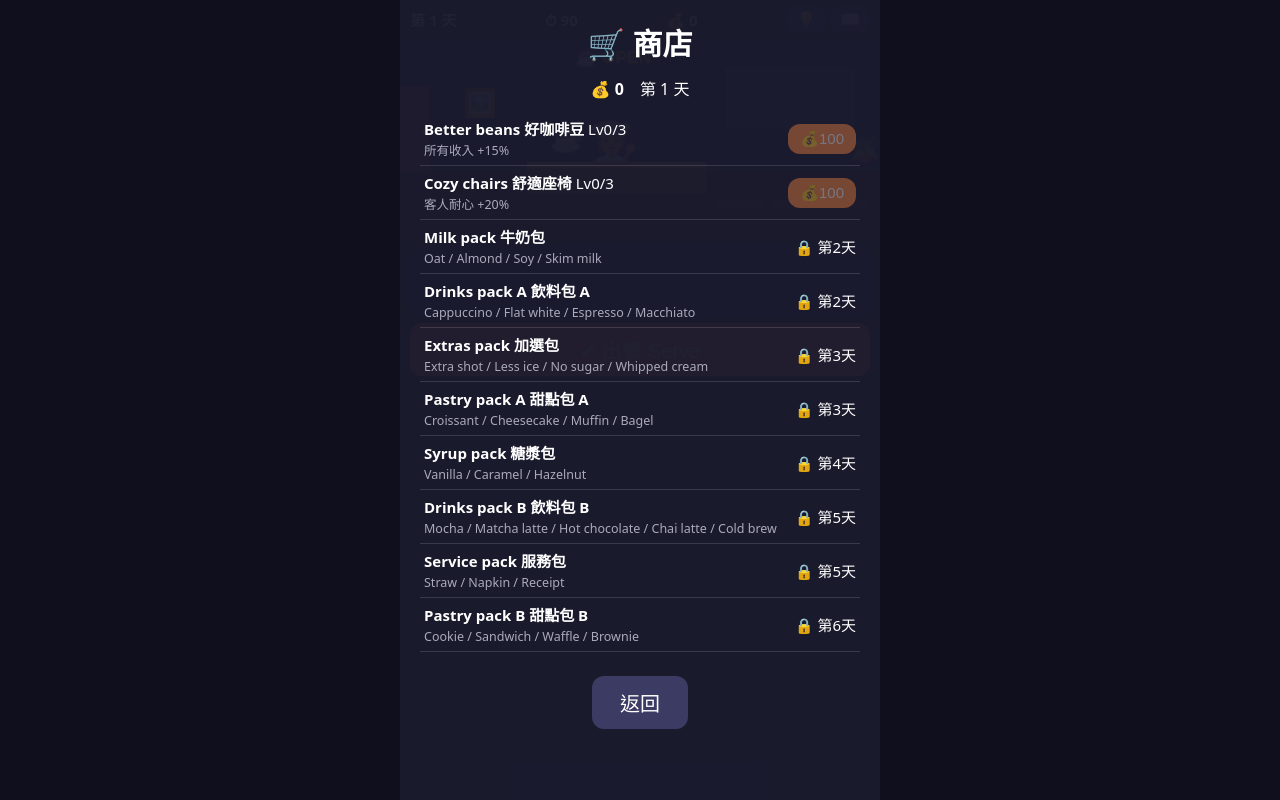
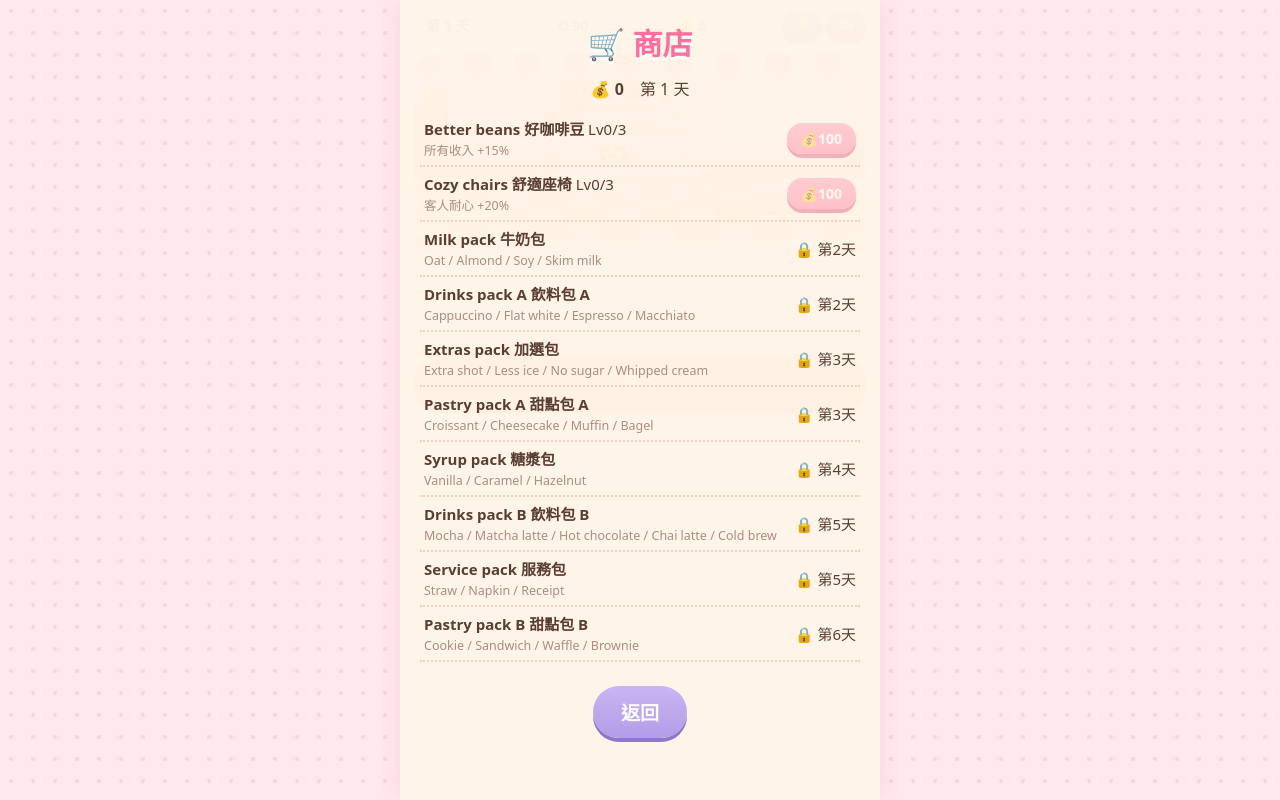
Before and after one commit to hanamimi516/cafe-talk, a plain HTML site: page index.html in a window 1280 px wide. Both pictures are taken after a click on the button "🛒 商店". Drawn offline with Linux system fonts and the light colour scheme.

Commit message:
Add files via upload

```diff
--- a/index.html
+++ b/index.html
@@ -3,38 +3,43 @@
 <meta charset="UTF-8">
 <meta name="viewport" content="width=device-width,initial-scale=1,user-scalable=no">
 <link rel="manifest" href="manifest.json">
-<meta name="theme-color" content="#1a1a2e">
+<meta name="theme-color" content="#ffe3ec">
 <title>Café Talk 咖啡館</title>
 <style>
 *{box-sizing:border-box;-webkit-tap-highlight-color:transparent}
-html,body{margin:0;height:100%;background:#0f0f1e;color:#fff;font-family:system-ui,sans-serif}
-#app{max-width:480px;min-height:100%;margin:0 auto;background:#1a1a2e;position:relative;padding-bottom:12px}
-#top{display:flex;justify-content:space-between;align-items:center;padding:6px 10px;font-weight:bold;font-size:15px}
+html,body{margin:0;height:100%;color:#5a3e36;font-family:"Nunito","Quicksand","PingFang TC","Noto Sans TC","Microsoft JhengHei",ui-rounded,system-ui,sans-serif;background:#ffe9ef radial-gradient(#ffd3df 2px,transparent 2.5px) 0 0/22px 22px}
+#app{max-width:480px;min-height:100%;margin:0 auto;background:#fff8f0;position:relative;padding:0 0 14px;box-shadow:0 0 24px #e9a7b855}
+#top{display:flex;justify-content:space-between;align-items:center;padding:10px 14px;font-weight:800;font-size:14px;gap:6px}
+#top>span:not(:last-child){background:#fff;border-radius:999px;padding:5px 12px;box-shadow:0 3px 0 #f6d5cc}
 #top button{padding:4px 10px;font-size:16px}
-canvas{width:100%;display:block;touch-action:none}
-#cust{margin:6px 10px;padding:6px 10px;background:#2a2a44;border-radius:12px}
-#ty{font-size:12px;color:#ffd23d}
-#bub{font-size:16px;line-height:1.35;min-height:44px}
-#hint{color:#9aa;font-size:12px;min-height:16px}
-.row{display:flex;flex-wrap:wrap;gap:4px;padding:0 10px 4px}
-.o{flex:1 1 22%;min-height:40px;font-size:12px;padding:3px 1px;border-radius:10px;background:#3b3b63;line-height:1.15;overflow:hidden}
-.o small{display:block;font-size:10px;color:#bbb}
-.o.on{background:#ff8a3d}.o.on small{color:#fff}
-.row.bad .o.on{background:#e11d48}
-#sv{display:block;width:calc(100% - 20px);margin:6px 10px 0}
-button{border:0;border-radius:12px;background:#ff8a3d;color:#fff;font-size:20px;padding:12px 28px}
-button.s{background:#3b3b63}
-button:disabled{opacity:.4}
-.b{font-size:15px;padding:6px 12px}
-.ov{position:absolute;inset:0;background:#1a1a2ef7;display:flex;flex-direction:column;align-items:center;justify-content:center;gap:12px;padding:20px;text-align:center;z-index:5;min-height:100%}
+canvas{width:calc(100% - 28px);margin:4px 14px 0;display:block;touch-action:none;border-radius:22px;box-shadow:0 0 0 4px #fff,0 7px 0 4px #f6c9c0}
+#cust{position:relative;margin:18px 14px 12px;padding:8px 12px;background:#fff;border:3px solid #ffd0dc;border-radius:20px;box-shadow:0 4px 0 #ffd0dc}
+#cust:before{content:"";position:absolute;top:-11px;left:36px;width:16px;height:16px;background:#fff;border-left:3px solid #ffd0dc;border-top:3px solid #ffd0dc;transform:rotate(45deg)}
+#ty{font-size:12px;color:#e0709a;font-weight:700}
+#bub{font-size:16px;line-height:1.4;min-height:44px;font-weight:700}
+#hint{color:#a98c84;font-size:12px;min-height:16px}
+.row{display:flex;flex-wrap:wrap;gap:6px;padding:0 14px 6px}
+.o{flex:1 1 22%;min-height:42px;font-size:12px;font-weight:700;padding:3px 2px;border-radius:14px;background:#fff;color:#5a3e36;border:2.5px solid #ffd9c7;box-shadow:0 3px 0 #ffd9c7;line-height:1.15;overflow:hidden;font-family:inherit}
+.o small{display:block;font-size:10px;color:#b5948a;font-weight:600}
+.o:active{transform:translateY(2px);box-shadow:0 1px 0 #ffd9c7}
+.o.on{background:linear-gradient(#ff9db8,#ff86a8);color:#fff;border-color:#ff7aa0;box-shadow:0 3px 0 #e0608a}
+.o.on small{color:#fff}
+.row.bad .o.on{background:#ff6b6b;border-color:#e04848;box-shadow:0 3px 0 #b83030}
+button{border:0;border-radius:999px;background:linear-gradient(#ff9db8,#ff86a8);color:#fff;font-size:19px;font-weight:800;padding:12px 28px;font-family:inherit;box-shadow:0 4px 0 #e0608a}
+button.s{background:linear-gradient(#c9b6f2,#b39ce8);box-shadow:0 4px 0 #8f78cc}
+button:active{transform:translateY(2px)}
+button:disabled{opacity:.45}
+#sv{display:block;width:calc(100% - 28px);margin:10px 14px 0;background:linear-gradient(#ffb36b,#ff9a4d);box-shadow:0 5px 0 #d97a2c;font-size:21px}
+.b{font-size:14px;padding:6px 14px}
+.ov{position:absolute;inset:0;background:#fff4e8f8;display:flex;flex-direction:column;align-items:center;justify-content:center;gap:12px;padding:20px;text-align:center;z-index:5;min-height:100%}
 .ov.top{justify-content:flex-start}
 .hide{display:none!important}
-h1{margin:0;font-size:30px}
-h3{margin:12px 0 4px;color:#ff8a3d;text-align:left;width:100%}
-.r{display:flex;justify-content:space-between;align-items:center;gap:8px;width:100%;padding:6px 4px;border-bottom:1px solid #fff2;font-size:15px;text-align:left}
+h1{margin:0;font-size:30px;color:#ff6f9c;text-shadow:0 3px 0 #fff}
+h3{margin:12px 0 4px;color:#e0709a;text-align:left;width:100%}
+.r{display:flex;justify-content:space-between;align-items:center;gap:8px;width:100%;padding:6px 4px;border-bottom:2px dotted #f2cfc2;font-size:15px;text-align:left}
 .w{width:100%}
-small{color:#aab}
-#fl{position:fixed;left:0;right:0;top:35%;text-align:center;font-size:28px;font-weight:bold;pointer-events:none;text-shadow:0 2px 6px #000;z-index:9}
+small{color:#a98c84}
+#fl{position:fixed;left:0;right:0;top:35%;text-align:center;font-size:30px;font-weight:900;pointer-events:none;-webkit-text-stroke:6px #fff;paint-order:stroke fill;z-index:9}
 </style></head>
 <body><div id="app">
 <div id="top"><span id="d"></span><span id="t"></span><span id="c"></span><span><button class="s" id="hb">💡</button> <button class="s" id="sb">📖</button></span></div>
@@ -171,7 +176,7 @@ function upd(dt){
     if(mv)c.x+=Math.sign(dx)*Math.min(Math.abs(dx),75*dt);
     c.y+=(c.ty-c.y)*Math.min(1,dt*6);c.by=mv?Math.sin(tm*14+c.id)*2.5:0;
     if(!mv){if(c.st=='in')c.st='wait';else if(c.st=='toSeat'){c.st='sit';c.tm=7+Math.random()*4}}
-    if(c.st=='wait'){c.pat-=dt;if(c.pat<=0){lost++;c.st='out';c.tx=-40;c.mad=1;flash('😠 客人離開了','#f66')}}
+    if(c.st=='wait'){c.pat-=dt;if(c.pat<=0){lost++;c.st='out';c.tx=-40;c.mad=1;flash('😠 客人離開了','#e5484d')}}
     if(c.st=='sit'){c.tm-=dt;if(c.tm<=0){c.st='out';c.tx=-40;c.ty=130;seats[c.seat]=0}}
   });
   cs=cs.filter(c=>!(c.st=='out'&&c.x<-30));
@@ -181,20 +186,20 @@ function upd(dt){
 function serve(){
   const c=cs.find(c=>c.id==selId);if(!run||!c||c.st!='wait')return;
   const s=c.sel,o=c.o;
-  if(!s.size||!s.temp||!s.drink)return flash('還沒選完喔','#fc6');
+  if(!s.size||!s.temp||!s.drink)return flash('還沒選完喔','#e69a00');
   const b=diff(o,s);
   if(!b.length){
     let p=BASE[o.drink]+{S:0,M:10,L:20}[o.size]+o.ex.length*10+(o.syrup!='none'?10:0)+o.food.length*40+o.misc.length*5;
     p=Math.round(p*TY[c.t].m*(1+.15*(S.beans||0))*(c.pat>c.pm*.6?1.1:1));
     C+=p;dayC+=p;served++;
     Object.keys(RN).forEach(r=>[].concat(o[r]).forEach(v=>{const k=r+':'+v;if(P[k]>0)P[k]--}));
-    save();ls.set('c3p',P);vib(30);flash('✔ +'+p,'#4f4');
+    save();ls.set('c3p',P);vib(30);flash('✔ +'+p,'#2fb36b');fx.push({x:c.x,y:c.y-20,t:0});
     const seat=o.for=='here'?seats.indexOf(0):-1;
     c.drink=o.temp=='ice'?'🧋':'☕';
     if(seat>=0){seats[seat]=1;c.seat=seat;c.st='toSeat';c.tx=SE[seat];c.ty=112}else{c.st='out';c.tx=-40}
   }else{
     b.forEach(r=>[].concat(o[r]).forEach(v=>{const k=r+':'+v;P[k]=(P[k]||0)+1;miss[k]=1}));
-    ls.set('c3p',P);bad=b;c.pat-=c.pm*.2;vib(100);flash('✘ 不對喔','#fa4');panel();
+    ls.set('c3p',P);bad=b;c.pat-=c.pm*.2;vib(100);flash('✘ 不對喔','#ff7a45');panel();
     setTimeout(()=>{bad=[];panel()},1200);
   }
 }
@@ -219,29 +224,41 @@ function hud(){
   $('bub').textContent=c?'“'+c.txt+'”':(inDay?'等待客人上門…':'');
   $('hint').textContent=c&&hint?'💡 '+c.zh:'';
 }
+const fx=[];
+function rr(x,y,w,h,r,f,k){g.beginPath();g.moveTo(x+r,y);g.arcTo(x+w,y,x+w,y+h,r);g.arcTo(x+w,y+h,x,y+h,r);g.arcTo(x,y+h,x,y,r);g.arcTo(x,y,x+w,y,r);g.closePath();g.fillStyle=f;g.fill();if(k){g.strokeStyle=k;g.lineWidth=2;g.stroke()}}
 function drawC(c){
-  const y=c.y+c.by;g.font='30px serif';g.fillStyle='#fff';g.fillText(c.face,c.x,y);
-  if(c.drink){g.font='16px serif';g.fillText(c.drink,c.x+16,y+8)}
-  if(c.mad){g.font='16px serif';g.fillText('😠',c.x,y-24)}
+  const y=c.y+c.by;
+  g.fillStyle='#0002';g.beginPath();g.ellipse(c.x,c.y+15,13,4,0,0,7);g.fill();
+  g.font='32px serif';g.fillStyle='#fff';g.fillText(c.face,c.x,y);
+  if(c.drink){g.font='16px serif';g.fillText(c.drink,c.x+17,y+8)}
+  if(c.mad){g.font='18px serif';g.fillText('💢',c.x,y-26)}
   if(c.st=='wait'){
     const q=Math.max(0,c.pat/c.pm);
-    g.fillStyle='#000a';g.fillRect(c.x-14,y-26,28,5);
-    g.fillStyle=q>.6?'#4ade80':q>.3?'#facc15':'#f87171';g.fillRect(c.x-14,y-26,28*q,5);
-    g.font='12px serif';g.fillStyle='#fff';g.fillText(TY[c.t].e,c.x+18,y-22);
-    g.font='14px serif';if(c.id==selId){g.fillStyle='#ffd23d';g.fillText('▼',c.x,y-35)}else g.fillText('💬',c.x,y-35);
+    rr(c.x-16,y-31,32,9,4,'#fff','#f3c9bd');
+    if(q>.03)rr(c.x-14,y-29,28*q,5,2,q>.6?'#6fd99a':q>.3?'#ffcf5a':'#ff7a7a');
+    g.font='12px serif';g.fillStyle='#fff';g.fillText(TY[c.t].e,c.x+21,y-26);
+    if(c.id==selId){g.font='bold 16px sans-serif';g.fillStyle='#ff5c8a';g.fillText('▼',c.x,y-42+Math.sin(tm*6)*2)}else{g.font='14px serif';g.fillText('💬',c.x,y-41)}
   }
 }
 function scene(){
   g.textAlign='center';g.textBaseline='middle';
-  g.fillStyle='#2b2440';g.fillRect(0,0,360,150);
-  g.fillStyle='#3d2f2a';g.fillRect(0,96,360,54);g.fillStyle='#4a3a33';g.fillRect(0,96,360,4);
-  g.fillStyle='#7a4b2a';g.fillRect(0,36,22,64);g.fillStyle='#ffd23d';g.fillRect(16,68,3,3);
-  g.fillStyle='#4aa3d844';g.fillRect(245,22,95,44);g.strokeStyle='#fff3';g.strokeRect(245,22,95,44);
-  g.font='bold 13px sans-serif';g.fillStyle='#ffd23d';g.fillText('☕ OPEN',160,14);
-  g.font='30px serif';g.fillText('🧑‍🍳',160,80+Math.sin(tm*2)*1.5);g.font='20px serif';g.fillText('☕',125,76);g.fillText('🪴',348,84);g.fillText('🖼️',60,50);
-  g.fillStyle='#8b5a2b';g.fillRect(95,92,135,24);g.fillStyle='#b07a43';g.fillRect(95,92,135,5);
+  g.fillStyle='#ffe3ec';g.fillRect(0,0,360,150);
+  g.fillStyle='#ffc8d8';for(let i=0;i<18;i++)for(let j=0;j<4;j++){g.beginPath();g.arc(10+i*20+(j%2)*10,30+j*17,2,0,7);g.fill()}
+  for(let i=0;i<12;i++)for(let j=0;j<4;j++){g.fillStyle=(i+j)%2?'#fff0e0':'#ffe2c9';g.fillRect(i*30,98+j*13,30,13)}
+  g.fillStyle='#f5b8a0';g.fillRect(0,94,360,5);
+  for(let i=0;i<18;i++){g.fillStyle=i%2?'#fff':'#ff9fb8';g.fillRect(i*20,0,20,10);g.beginPath();g.arc(i*20+10,10,10,0,Math.PI);g.fill()}
+  rr(120,24,80,18,8,'#fff8e8','#e8b99a');g.font='bold 12px sans-serif';g.fillStyle='#8a5a44';g.fillText('Café Talk',160,33);
+  rr(245,28,95,42,8,'#d6f1ff','#fff');g.fillStyle='#fff';g.fillRect(291,28,3,42);g.fillRect(245,48,95,3);g.font='14px serif';g.fillText('☁️',268,40);
+  rr(0,40,26,58,6,'#f2a977','#e08a55');g.fillStyle='#e69a00';g.beginPath();g.arc(20,70,2.5,0,7);g.fill();g.font='12px serif';g.fillText('🔔',13,34);
+  rr(100,58,120,5,2,'#e8b99a');g.font='16px serif';g.fillText('🫖',112,51);g.fillText('🌷',134,51);g.fillText('🍵',208,51);
+  g.font='30px serif';g.fillText('🧑‍🍳',160,80+Math.sin(tm*2)*1.5);
+  g.font='22px serif';g.fillText('🪴',346,82);
+  rr(95,92,135,26,8,'#ffc9a8');rr(95,92,135,8,5,'#fff0dd');g.fillStyle='#fff6';for(let i=0;i<7;i++){g.beginPath();g.arc(108+i*19,109,3,0,7);g.fill()}
+  g.font='16px serif';g.fillText('🍰',110,86);g.font='18px serif';g.fillText('☕',215,86);
   cs.slice().sort((a,b)=>a.y-b.y).forEach(drawC);
-  g.fillStyle='#6b4423';SE.forEach(sx=>g.fillRect(sx-16,121,32,5));
+  SE.forEach(sx=>{g.fillStyle='#d9a066';g.fillRect(sx-2,126,4,8);rr(sx-16,120,32,7,3,'#f2c48d','#d9a066')});
+  g.font='16px serif';fx.forEach(f=>{f.t+=.033;g.globalAlpha=Math.max(0,1-f.t);g.fillText('💖',f.x,f.y-f.t*30)});g.globalAlpha=1;
+  for(let i=fx.length-1;i>=0;i--)if(fx[i].t>=1)fx.splice(i,1);
 }
 let last=0;
 function loop(t){
@@ -262,7 +279,7 @@ $('pn').onclick=e=>{
   vib(8);panel();
 };
 $('sv').onclick=serve;
-$('hb').onclick=()=>{hint=!hint;ls.set('c3h',hint);flash(hint?'💡 中文提示：開':'💡 中文提示：關','#ffd23d')};
+$('hb').onclick=()=>{hint=!hint;ls.set('c3h',hint);flash(hint?'💡 中文提示：開':'💡 中文提示：關','#e69a00')};
 $('sb').onclick=()=>sheet('hideOv()');
 document.addEventListener('visibilitychange',()=>{if(document.hidden&&run)show('<h1>⏸ 暫停</h1><button onclick="hideOv()">繼續</button>')});
 setInterval(()=>{if(lastSel!=selId&&run)fixSel()},200);
--- a/sw.js
+++ b/sw.js
@@ -1,4 +1,4 @@
-const CACHE='cafe-talk-v2';
+const CACHE='cafe-talk-v3';
 const FILES=['./','./index.html','./manifest.json','./icon-192.png','./icon-512.png'];
 self.addEventListener('install',e=>{e.waitUntil(caches.open(CACHE).then(c=>c.addAll(FILES)));self.skipWaiting()});
 self.addEventListener('activate',e=>{e.waitUntil(caches.keys().then(k=>Promise.all(k.filter(x=>x!==CACHE).map(x=>caches.delete(x)))));self.clients.claim()});
```
